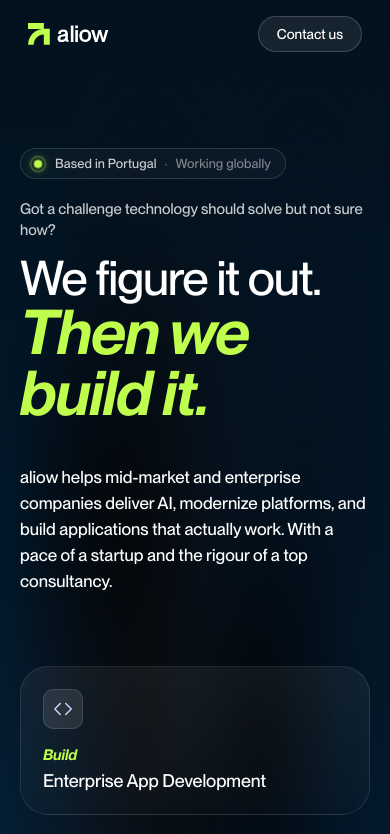
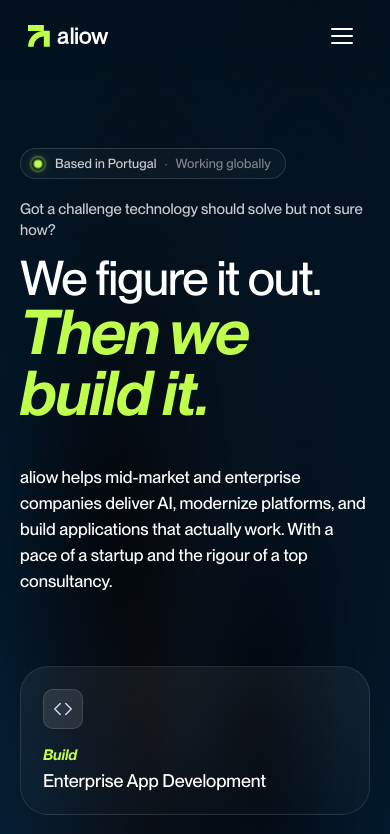
Before and after one commit to AliowIT/aliow-website-v3, a React (Vite) app: page / in a window 390 px wide. Shown: the top 834 px of the page. Built offline with nearby package versions, Linux system fonts and the light colour scheme.

Commit message:
feat: add hamburger menu for mobile

```diff
--- a/src/hero.jsx
+++ b/src/hero.jsx
@@ -25,6 +25,7 @@ function Wordmark() {
 
 export function Nav() {
   const [scrolled, setScrolled] = React.useState(false);
+  const [menuOpen, setMenuOpen] = React.useState(false);
 
   React.useEffect(() => {
     const onScroll = () => setScrolled(window.scrollY > 10);
@@ -32,7 +33,21 @@ export function Nav() {
     return () => window.removeEventListener('scroll', onScroll);
   }, []);
 
+  React.useEffect(() => {
+    const onKey = (e) => { if (e.key === 'Escape') setMenuOpen(false); };
+    document.addEventListener('keydown', onKey);
+    return () => document.removeEventListener('keydown', onKey);
+  }, []);
+
+  React.useEffect(() => {
+    document.body.style.overflow = menuOpen ? 'hidden' : '';
+    return () => { document.body.style.overflow = ''; };
+  }, [menuOpen]);
+
+  const close = () => setMenuOpen(false);
+
   return (
+    <>
       <header className={`hero-nav${scrolled ? ' scrolled' : ''}`}>
         <Wordmark />
         <nav className="nav-links" aria-label="Primary">
@@ -42,7 +57,26 @@ export function Nav() {
           <a href="#replatforming">Replatforming</a>
           <a href="#contact" className="contact">Contact us</a>
         </nav>
-    </header>);
+        <button
+          className={`nav-hamburger${menuOpen ? ' open' : ''}`}
+          onClick={() => setMenuOpen(o => !o)}
+          aria-label={menuOpen ? 'Close menu' : 'Open menu'}
+          aria-expanded={menuOpen}>
+          <span /><span /><span />
+        </button>
+      </header>
+      {menuOpen && (
+        <div className="mobile-menu" role="dialog" aria-label="Navigation">
+          <nav className="mobile-menu-links">
+            <a href="#what" onClick={close}>What we do</a>
+            <a href="#facts" onClick={close}>Ways of working</a>
+            <a href="#ai" onClick={close}>AI Practice</a>
+            <a href="#replatforming" onClick={close}>Replatforming</a>
+            <a href="#contact" className="contact" onClick={close}>Contact us</a>
+          </nav>
+        </div>
+      )}
+    </>);
 
 }
 
--- a/src/styles/landing.css
+++ b/src/styles/landing.css
@@ -122,6 +122,41 @@ img { display: block; max-width: 100%; }
   padding: 12px 22px;
 }
 .nav-links a.contact:hover { background: rgba(255,255,255,0.14); }
+
+/* ---- Hamburger button (hidden on desktop) ----------------- */
+.nav-hamburger {
+  display: none;
+  flex-direction: column;
+  justify-content: center;
+  align-items: center;
+  gap: 5px;
+  width: 40px;
+  height: 40px;
+  background: none;
+  border: none;
+  cursor: pointer;
+  padding: 6px;
+  border-radius: 8px;
+  transition: background 0.14s ease;
+  z-index: 1010;
+  flex-shrink: 0;
+}
+.nav-hamburger:hover { background: rgba(255,255,255,0.08); }
+.nav-hamburger span {
+  display: block;
+  width: 22px;
+  height: 2px;
+  background: #fff;
+  border-radius: 2px;
+  transition: transform 0.25s ease, opacity 0.2s ease;
+  transform-origin: center;
+}
+.nav-hamburger.open span:nth-child(1) { transform: translateY(7px) rotate(45deg); }
+.nav-hamburger.open span:nth-child(2) { opacity: 0; transform: scaleX(0); }
+.nav-hamburger.open span:nth-child(3) { transform: translateY(-7px) rotate(-45deg); }
+
+/* ---- Mobile menu overlay (hidden on desktop) -------------- */
+.mobile-menu { display: none; }
 
 /* ---- Hero grid -------------------------------------------- */
 .hero-grid {
--- a/src/styles/responsive.css
+++ b/src/styles/responsive.css
@@ -93,13 +93,60 @@
     padding-right: 20px;
   }
 
-  /* Hero nav: hide secondary nav links, keep wordmark + Contact */
-  .nav-links { gap: 16px; }
-  .nav-links a:not(.contact) { display: none; }
-  .nav-links a.contact {
-    padding: 10px 18px;
-    font-size: 14px;
+  /* Hero nav: hide inline links, show hamburger */
+  .nav-links { display: none; }
+  .nav-hamburger { display: flex; }
+
+  /* Mobile menu overlay */
+  .mobile-menu {
+    display: flex;
+    flex-direction: column;
+    position: fixed;
+    inset: 0;
+    top: 57px;
+    background: rgba(2, 29, 51, 0.97);
+    -webkit-backdrop-filter: blur(12px);
+    backdrop-filter: blur(12px);
+    z-index: 999;
+    padding: 32px 24px 40px;
+    overflow-y: auto;
+    animation: menu-slide-in 0.22s cubic-bezier(.22,.61,.36,1) both;
   }
+  @keyframes menu-slide-in {
+    from { opacity: 0; transform: translateY(-8px); }
+    to   { opacity: 1; transform: translateY(0); }
+  }
+  .mobile-menu-links {
+    display: flex;
+    flex-direction: column;
+  }
+  .mobile-menu-links a {
+    font-family: var(--font-display);
+    font-weight: 500;
+    font-size: 26px;
+    line-height: 1.2;
+    color: rgba(255,255,255,0.78);
+    text-decoration: none;
+    padding: 18px 0;
+    border-bottom: 1px solid rgba(255,255,255,0.08);
+    transition: color 0.14s ease;
+  }
+  .mobile-menu-links a:last-child { border-bottom: none; }
+  .mobile-menu-links a:hover { color: #fff; }
+  .mobile-menu-links a.contact {
+    display: block;
+    margin-top: 24px;
+    padding: 14px 22px;
+    background: rgba(255,255,255,0.08);
+    color: #fff;
+    border: 1px solid rgba(255,255,255,0.18);
+    border-radius: 999px;
+    text-align: center;
+    font-weight: 500;
+    font-size: 26px;
+    border-bottom: none;
+  }
+  .mobile-menu-links a.contact:hover { background: rgba(255,255,255,0.14); color: #fff; }
 
   /* Headlines */
   .hero-statement {
@@ -297,4 +344,6 @@
     display: inline-flex;
     align-items: center;
   }
+  .nav-hamburger { min-height: 44px; min-width: 44px; }
+  .mobile-menu-links a { min-height: 44px; }
 }
```
Also changed, not shown: test-mobile-menu.mjs (added, +55 -0 lines). Lines whose indentation alone changed are shown as unchanged.
